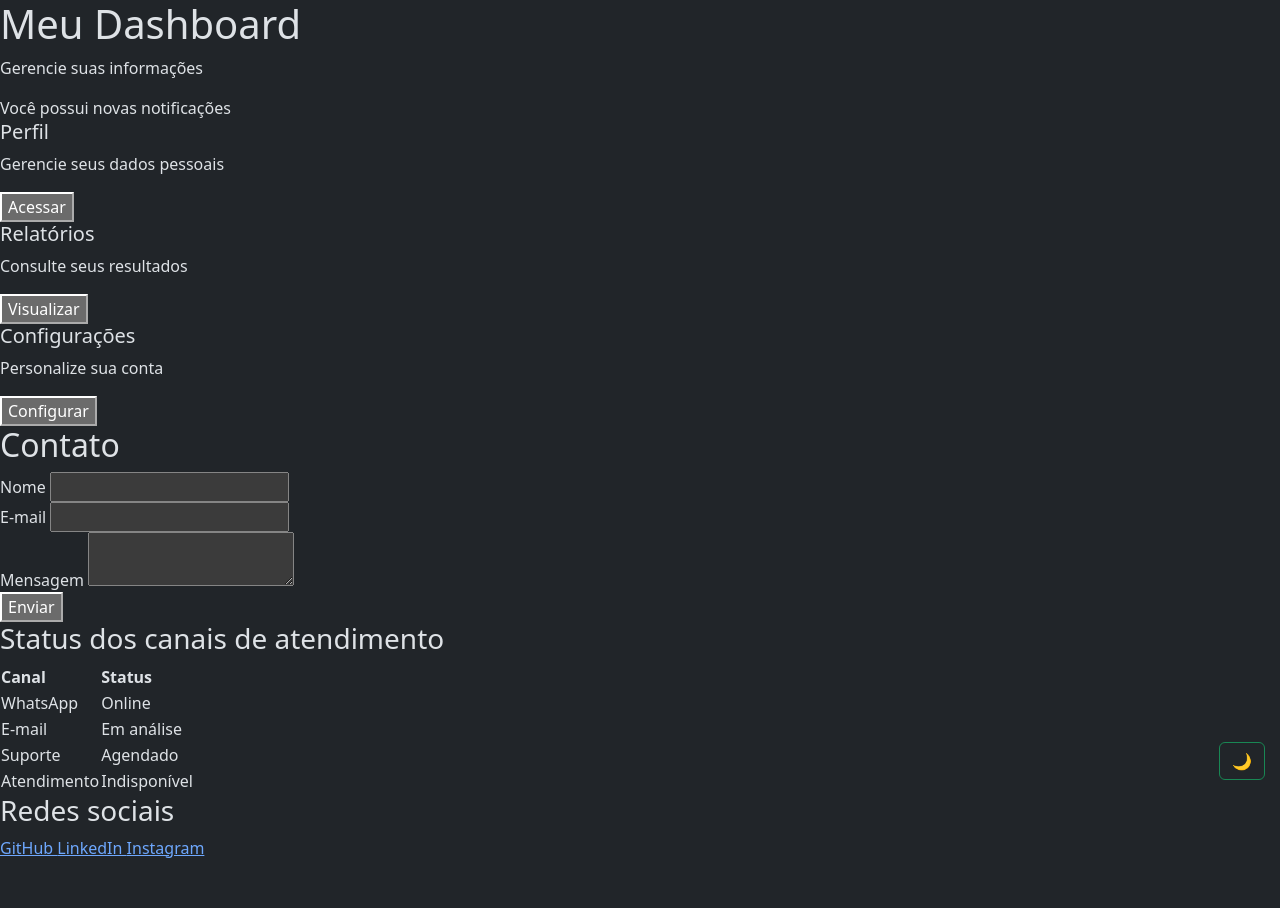
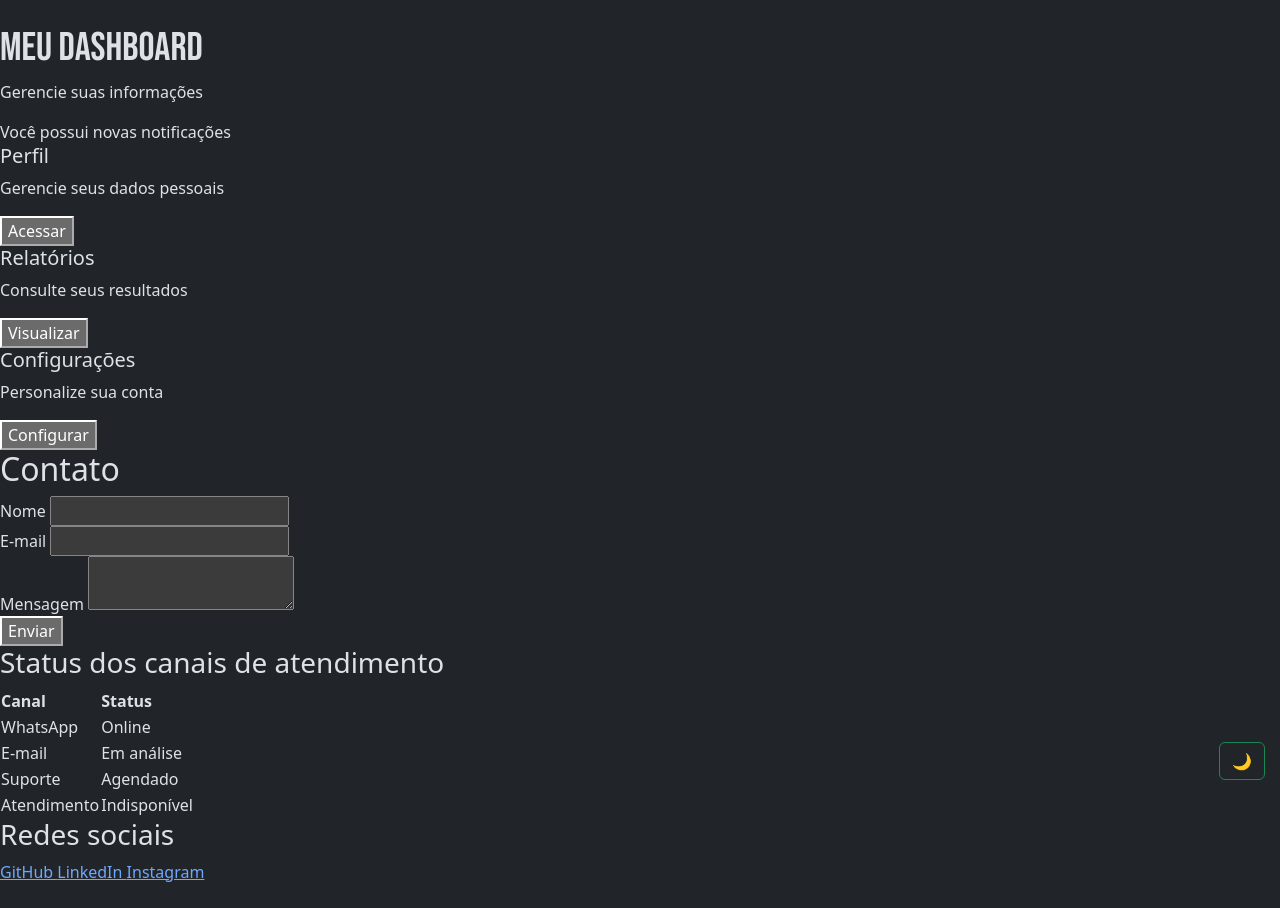
Before and after one commit to Stolassz/revisao, a plain HTML site: page index.html in a window 1280 px wide. Before the commit the page ends 860 px from the top, so only its background shows below. Drawn offline with nearby package versions, Linux system fonts and the light colour scheme.

Commit message:
feat: personalização do titulo

```diff
--- a/index.html
+++ b/index.html
@@ -6,6 +6,9 @@
     <meta name="viewport" content="width=device-width, initial-scale=1.0">
     <link href="https://cdn.jsdelivr.net/npm/bootstrap@5.3.8/dist/css/bootstrap.min.css" rel="stylesheet"
         integrity="sha384-sRIl4kxILFvY47J16cr9ZwB07vP4J8+LH7qKQnuqkuIAvNWLzeN8tE5YBujZqJLB" crossorigin="anonymous">
+    <link rel="preconnect" href="https://fonts.googleapis.com">
+    <link rel="preconnect" href="https://fonts.gstatic.com" crossorigin>
+    <link href="https://fonts.googleapis.com/css2?family=Bebas+Neue&display=swap" rel="stylesheet">
     <title>Bootstrap Class - Geração Tech 4.0</title>
     <style>
         /* Toggle do tema fixado no canto inferior direito */
@@ -15,12 +18,16 @@
             right: 15px;
             z-index: 1000;
         }
+
+        h1{
+            font-family: "Bebas Neue", sans-serif
+        }
     </style>
 </head>
 
 <body>
-    <div>
-        <h1>Meu Dashboard</h1>
+    <div class="my-4">
+        <h1 class="mt-4">Meu Dashboard</h1>
         <p>Gerencie suas informações</p>
         <div>Você possui novas notificações</div>
         <div>
```
